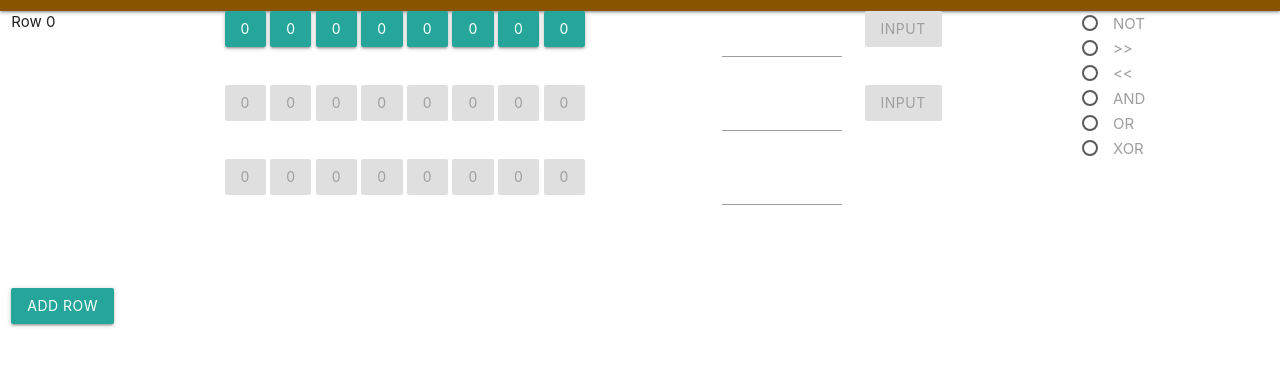
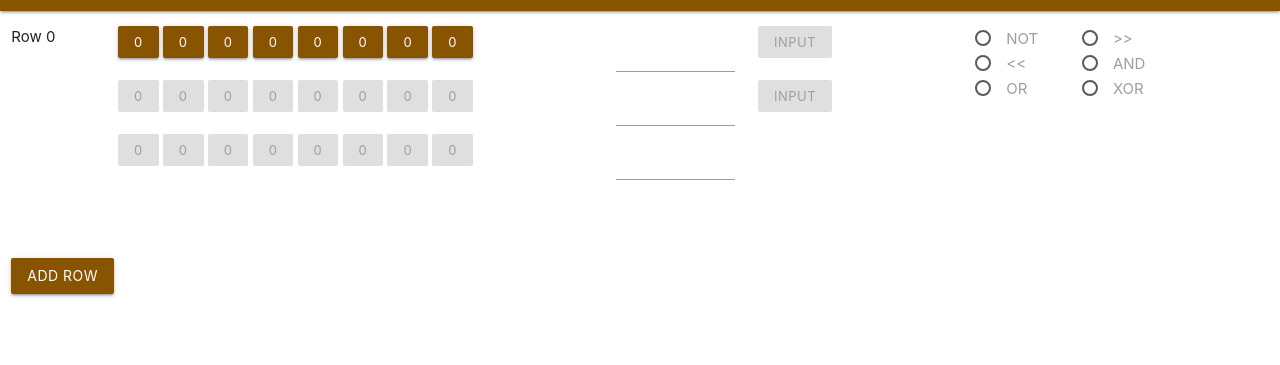
Before and after one commit to HayoVanLoon/bitvis, a plain HTML site: page index.html in a window 1280 px wide. Shown: the part 53-418 px from the top of the page. Drawn offline with nearby package versions, Linux system fonts and the light colour scheme.

Commit message:
tweak css & layout

```diff
--- a/index.html
+++ b/index.html
@@ -26,7 +26,11 @@
   <li><a href="#"><i class="material-icons left">contact</i>Contact</a></li>
 </ul>
 
-<div id="bit-sets"></div>
+<div class="section">
+
+  <div id="bit-sets"></div>
+
+</div>
 
 <div class="section">
   <div class="row">
@@ -42,7 +46,7 @@
 
     <div class="bit-sets-div">
 
-      <div class="col s2 bit-set-label-div">
+      <div class="col s2 m1 bit-set-label-div">
         Row <span class="bit-set-name-span"></span>
       </div>
 
@@ -52,19 +56,19 @@
 
           <div class="col s12">
 
-            <div class="row">
+            <div class="row bit-row">
 
               <div class="bits-div">
 
                 <div class="col s7 bits-div">
-                  <button class="btn bit-btn">0</button>
-                  <button class="btn bit-btn">0</button>
-                  <button class="btn bit-btn">0</button>
-                  <button class="btn bit-btn">0</button>
-                  <button class="btn bit-btn">0</button>
-                  <button class="btn bit-btn">0</button>
-                  <button class="btn bit-btn">0</button>
-                  <button class="btn bit-btn">0</button>
+                  <button class="btn btn-small bit-btn">0</button>
+                  <button class="btn btn-small bit-btn">0</button>
+                  <button class="btn btn-small bit-btn">0</button>
+                  <button class="btn btn-small bit-btn">0</button>
+                  <button class="btn btn-small bit-btn">0</button>
+                  <button class="btn btn-small bit-btn">0</button>
+                  <button class="btn btn-small bit-btn">0</button>
+                  <button class="btn btn-small bit-btn">0</button>
                 </div>
 
                 <div class="col s2">
@@ -72,25 +76,25 @@
                 </div>
 
                 <div class="col s3">
-                  <button class="btn link-button"></button>
+                  <button class="btn btn-small link-button"></button>
                 </div>
 
               </div>
             </div>
 
-            <div class="row">
+            <div class="row bit-row">
 
               <div class="other-bits-div">
 
                 <div class="col s7 other-bits-div">
-                  <button class="btn other-bit-btn">0</button>
-                  <button class="btn other-bit-btn">0</button>
-                  <button class="btn other-bit-btn">0</button>
-                  <button class="btn other-bit-btn">0</button>
-                  <button class="btn other-bit-btn">0</button>
-                  <button class="btn other-bit-btn">0</button>
-                  <button class="btn other-bit-btn">0</button>
-                  <button class="btn other-bit-btn">0</button>
+                  <button class="btn btn-small other-bit-btn">0</button>
+                  <button class="btn btn-small other-bit-btn">0</button>
+                  <button class="btn btn-small other-bit-btn">0</button>
+                  <button class="btn btn-small other-bit-btn">0</button>
+                  <button class="btn btn-small other-bit-btn">0</button>
+                  <button class="btn btn-small other-bit-btn">0</button>
+                  <button class="btn btn-small other-bit-btn">0</button>
+                  <button class="btn btn-small other-bit-btn">0</button>
                 </div>
 
                 <div class="col s2">
@@ -98,26 +102,26 @@
                 </div>
 
                 <div class="col s3">
-                  <button class="btn other-link-button"></button>
+                  <button class="btn btn-small other-link-button"></button>
                 </div>
 
               </div>
 
             </div>
 
-            <div class="row">
+            <div class="row bit-row">
 
               <div class="result-bits-div">
 
                 <div class="col s7 result-bits-div">
-                  <button class="btn result-bit-btn" disabled>0</button>
-                  <button class="btn result-bit-btn" disabled>0</button>
-                  <button class="btn result-bit-btn" disabled>0</button>
-                  <button class="btn result-bit-btn" disabled>0</button>
-                  <button class="btn result-bit-btn" disabled>0</button>
-                  <button class="btn result-bit-btn" disabled>0</button>
-                  <button class="btn result-bit-btn" disabled>0</button>
-                  <button class="btn result-bit-btn" disabled>0</button>
+                  <button class="btn btn-small result-bit-btn" disabled>0</button>
+                  <button class="btn btn-small result-bit-btn" disabled>0</button>
+                  <button class="btn btn-small result-bit-btn" disabled>0</button>
+                  <button class="btn btn-small result-bit-btn" disabled>0</button>
+                  <button class="btn btn-small result-bit-btn" disabled>0</button>
+                  <button class="btn btn-small result-bit-btn" disabled>0</button>
+                  <button class="btn btn-small result-bit-btn" disabled>0</button>
+                  <button class="btn btn-small result-bit-btn" disabled>0</button>
                 </div>
 
                 <div class="col s2">
@@ -138,37 +142,37 @@
         <div class="ops-div">
 
           <div class="row">
-            <div class="col s12">
+            <div class="col s6">
               <label>
                 <input type="radio" class="bit-ops not-bit-op">
                 <span>NOT</span>
               </label>
             </div>
-            <div class="col s12">
+            <div class="col s6">
               <label>
                 <input type="radio" class="bit-ops shiftright-bit-op">
                 <span>&gt&gt</span>
               </label>
             </div>
-            <div class="col s12">
+            <div class="col s6">
               <label>
                 <input type="radio" class="bit-ops shiftleft-bit-op">
                 <span>&lt&lt</span>
               </label>
             </div>
-            <div class="col s12">
+            <div class="col s6">
               <label>
                 <input type="radio" class="bit-ops and-bit-op">
                 <span>AND</span>
               </label>
             </div>
-            <div class="col s12">
+            <div class="col s6">
               <label>
                 <input type="radio" class="bit-ops or-bit-op">
                 <span>OR</span>
               </label>
             </div>
-            <div class="col s12">
+            <div class="col s6">
               <label>
                 <input type="radio" class="bit-ops xor-bit-op">
                 <span>XOR</span>
--- a/static/css/main.css
+++ b/static/css/main.css
@@ -1,3 +1,23 @@
 .nav-wrapper {
     background: #895400;
 }
+
+.btn {
+    background: #895400;
+}
+
+.btn:hover {
+    background: #afaf00;
+}
+
+.btn:focus {
+    background: #584300;
+}
+
+.btn-on {
+    background: #e0a000 !important;
+}
+
+.bit-row {
+    margin: 0;
+}
--- a/static/js/bitvis.js
+++ b/static/js/bitvis.js
@@ -115,9 +115,18 @@
 
     setBit(index, value) {
       this.bits[index] = value;
-      this.buttons[index].innerText = value;
+      this.renderBit(index);
       postUpdate(this.name * 10, index);
       this.updateResultBits(index);
+    }
+
+    renderBit(index) {
+      this.buttons[index].innerText = this.bits[index];
+      if (this.bits[index]) {
+        this.buttons[index].classList.add('btn-on');
+      } else {
+        this.buttons[index].classList.remove('btn-on');
+      }
     }
 
     setOtherBit(index, value) {
```
